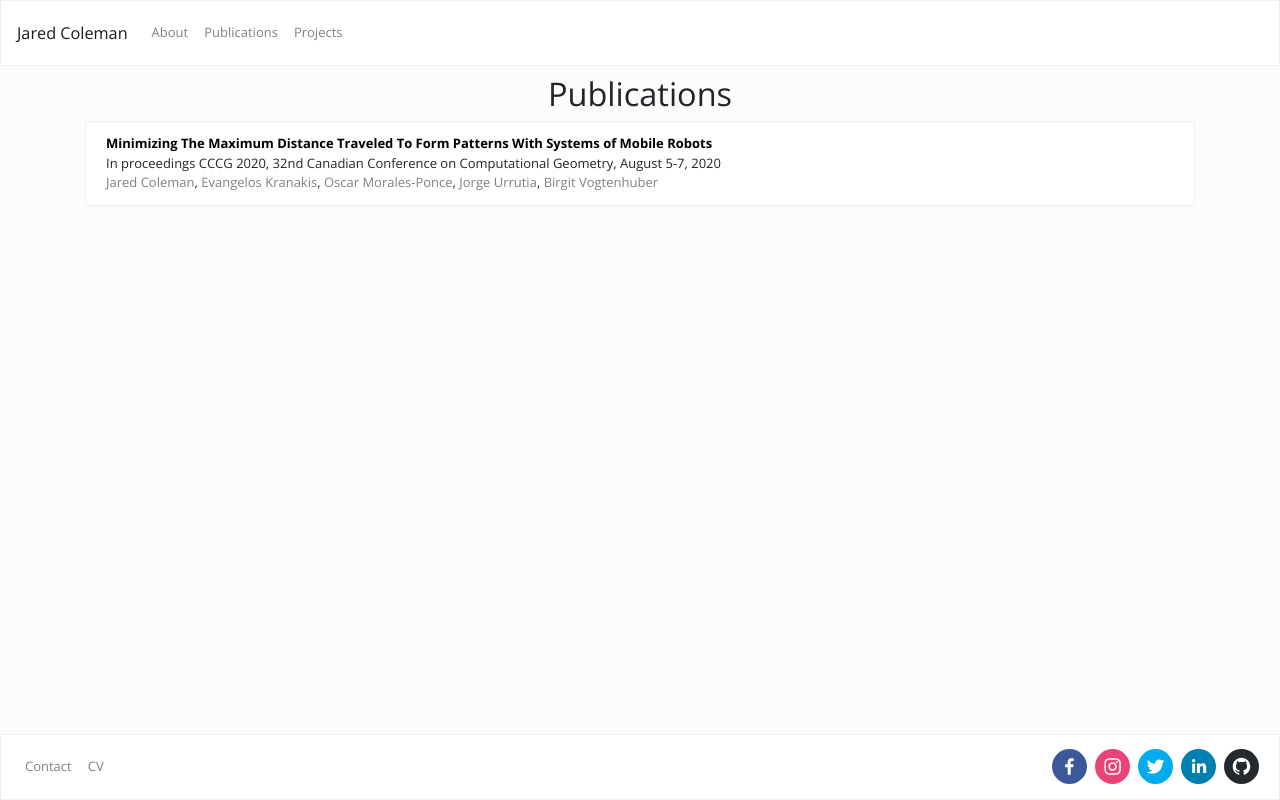
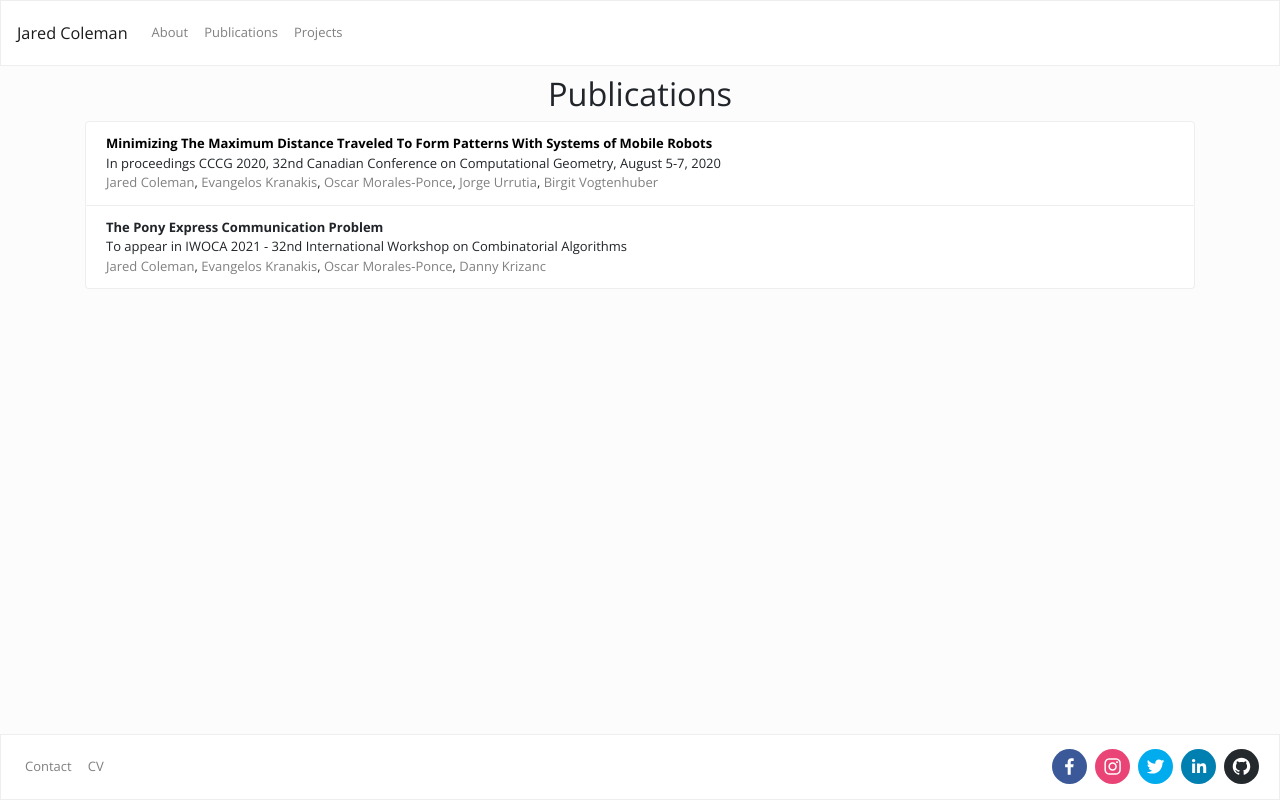
Before and after one commit to earri003/homepage, a React (Create React App) app: page /publications in a window 1280 px wide. Built offline with nearby package versions, Linux system fonts and the light colour scheme.

Commit message:
Adds Pony Express publication

```diff
--- a/src/Publications.js
+++ b/src/Publications.js
@@ -6,7 +6,8 @@ const websites = {
     "Evangelos Kranakis": "http://people.scs.carleton.ca/~kranakis/",
     "Oscar Morales-Ponce": "http://web.csulb.edu/~omorales/",
     "Jorge Urrutia": "https://www.matem.unam.mx/~urrutia/",
-    "Birgit Vogtenhuber": "http://www.ist.tugraz.at/staff/vogtenhuber/"
+    "Birgit Vogtenhuber": "http://www.ist.tugraz.at/staff/vogtenhuber/",
+    "Danny Krizanc": "https://dkrizanc.web.wesleyan.edu/"
 }
 
 const pubs = [
@@ -15,6 +16,12 @@ const pubs = [
         "venue": "In proceedings CCCG 2020, 32nd Canadian Conference on Computational Geometry, August 5-7, 2020",
         "authors": ["Jared Coleman", "Evangelos Kranakis", "Oscar Morales-Ponce", "Jorge Urrutia", "Birgit Vogtenhuber"],
         "link": "https://arxiv.org/pdf/2006.15664.pdf"
+    },
+    {
+        "title": "The Pony Express Communication Problem",
+        "venue": "To appear in IWOCA 2021 - 32nd International Workshop on Combinatorial Algorithms",
+        "authors": ["Jared Coleman", "Evangelos Kranakis", "Oscar Morales-Ponce", "Danny Krizanc"],
+        // "link": "https://arxiv.org/pdf/2006.15664.pdf"
     }
 ]
 
@@ -25,7 +32,7 @@ function Publications () {
         }).reduce((prev, curr) => [prev, ", ", curr]);
         return (
             <ListGroup.Item key={pub.link}>
-                <a href={pub.link} style={{color: "black"}}><b>{pub.title}</b></a>
+                {pub.link ? <a href={pub.link} style={{color: "black"}}><b>{pub.title}</b></a> : <b>{pub.title}</b>}
                 <br />
                 {pub.venue}
                 <br />
```
